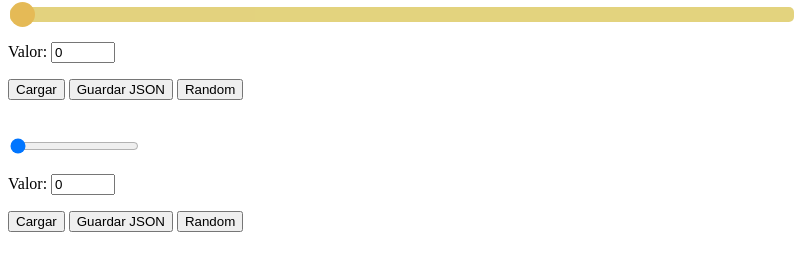
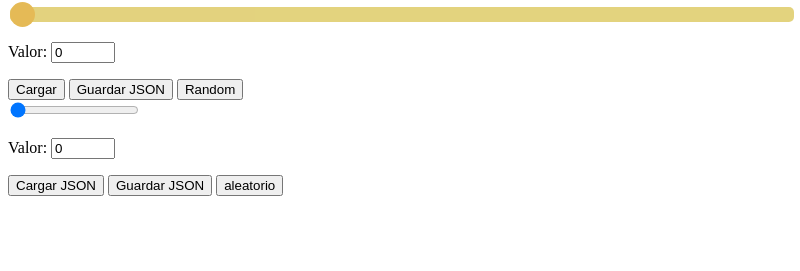
Before and after one commit to menteneon/interfaz-ia, an Electron app: page index.html in a window 800 px wide. Shown: the part 101-372 px from the top of the page. Drawn offline with Linux system fonts and the light colour scheme.

Commit message:
agregar nuevos div para distinguir secciones distintas

```diff
--- a/index.html
+++ b/index.html
@@ -16,6 +16,8 @@
     and Electron <span id="electron-version"></span>. -->
     <!-- REFERENCIA DE https://www.w3schools.com/howto/tryit.asp?filename=tryhow_css_js_rangeslider_round -->
  <!-- boton REFERENCIA https://www.w3schools.com/html/html_form_input_types.asp -->
+ <div class="sliders">
+  </div>
     <div class="sliderHorizontal">
     <input type="range" min="0" max="100" value="0" class="sliderH" id="sliderH"/>
     <p>Valor: <input type="number" value="0" min="0" max="100" id="number"/></p>
@@ -23,15 +25,16 @@
     <input type="button" class="guardar" id="guardar" value="Guardar JSON">
     <input type="button" class="random" id="random" value="Random">
     </div>
-    <br><br>
 <!-- REFERENCIA de https://codepen.io/ATC-test/pen/myPNqW -->
 <!-- slider vertical -->
 <div class="sliders">
   <input class="sliderV" id="sliderV" orient="vertical" type="range"  value="0" min="1" max="100"/>
   <p>Valor: <input type="number" value="0" min="0" max="100" id="numbertwo"/></p>
-  <input type="button" class="cargarV" id="cargarV" value="Cargar">
-  <input type="button" class="guardarV" id="guardarV" value="Guardar JSON">
-  <input type="button" class="randomV" id="randomV" value="Random">
+</div>
+<div class="menuNavegacion">
+  <input type="button" class="cargarJSON" id="cargarV" value="Cargar JSON">
+  <input type="button" class="guardarJSON" id="guardarV" value="Guardar JSON">
+  <input type="button" class="valor aleatorio" id="randomV" value="aleatorio">
 </div>
     <!-- You can also require other files to run in this process -->
     <script src="./renderer.js"></script>
```
